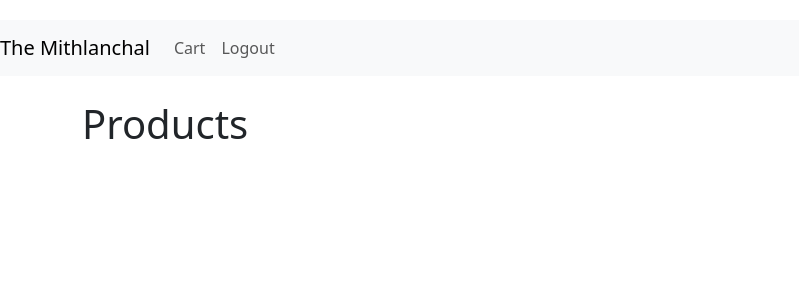
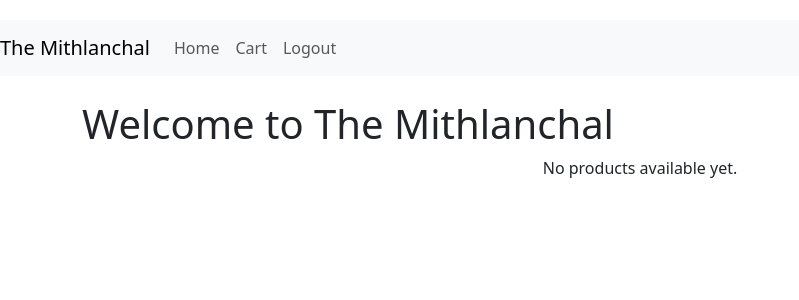
Before and after one commit to jhaBinoy/ecommerce-mithlanchal, a Flask app: page / in a window 1280 px wide. Shown: the top 300 px of the page, without its empty margins (0-799 px from the left). Run offline with Flask 3, Linux system fonts and the light colour scheme; the visitor is signed in with stand-in values (Sample User, id 1); some libraries are stand-ins or nearby versions.

Commit message:
Updated index.html with product loop and empty state

```diff
--- a/templates/index.html
+++ b/templates/index.html
@@ -2,42 +2,73 @@
 <html lang="en">
 <head>
     <meta charset="UTF-8">
-    <title>The Mithlanchal</title>
+    <meta name="viewport" content="width=device-width, initial-scale=1.0">
+    <title>The Mithlanchal - Home</title>
     <link rel="stylesheet" href="{{ url_for('static', filename='css/bootstrap.min.css') }}">
     <link rel="stylesheet" href="{{ url_for('static', filename='css/style.css') }}">
 </head>
 <body>
     <nav class="navbar navbar-expand-lg navbar-light bg-light">
         <a class="navbar-brand" href="/">The Mithlanchal</a>
-        <div class="navbar-nav">
-            <a class="nav-link" href="{{ url_for('cart') }}">Cart</a>
-            {% if current_user.is_authenticated %}
-                <a class="nav-link" href="{{ url_for('logout') }}">Logout</a>
-                {% if current_user.is_admin %}
-                    <a class="nav-link" href="{{ url_for('admin') }}">Admin</a>
+        <button class="navbar-toggler" type="button" data-toggle="collapse" data-target="#navbarNav" aria-controls="navbarNav" aria-expanded="false" aria-label="Toggle navigation">
+            <span class="navbar-toggler-icon"></span>
+        </button>
+        <div class="collapse navbar-collapse" id="navbarNav">
+            <ul class="navbar-nav ml-auto">
+                <li class="nav-item">
+                    <a class="nav-link" href="/">Home</a>
+                </li>
+                {% if current_user.is_authenticated %}
+                    {% if current_user.is_admin %}
+                        <li class="nav-item">
+                            <a class="nav-link" href="/admin">Admin</a>
+                        </li>
+                    {% endif %}
+                    <li class="nav-item">
+                        <a class="nav-link" href="/cart">Cart</a>
+                    </li>
+                    <li class="nav-item">
+                        <a class="nav-link" href="/logout">Logout</a>
+                    </li>
+                {% else %}
+                    <li class="nav-item">
+                        <a class="nav-link" href="/login">Login</a>
+                    </li>
+                    <li class="nav-item">
+                        <a class="nav-link" href="/signup">Sign Up</a>
+                    </li>
                 {% endif %}
-            {% else %}
-                <a class="nav-link" href="{{ url_for('login') }}">Login/Signup</a>
-            {% endif %}
+            </ul>
         </div>
     </nav>
+
     <div class="container mt-4">
-        <h1>Products</h1>
+        <h1>Welcome to The Mithlanchal</h1>
         <div class="row">
             {% for product in products %}
                 <div class="col-md-4 mb-4">
                     <div class="card">
-                        <img src="{{ url_for('static', filename='uploads/' + product.image) }}" class="card-img-top" alt="{{ product.name }}">
+                        {% if product.image %}
+                            <img src="{{ url_for('static', filename=product.image) }}" class="card-img-top" alt="{{ product.name }}">
+                        {% else %}
+                            <img src="{{ url_for('static', filename='images/placeholder.jpg') }}" class="card-img-top" alt="Placeholder">
+                        {% endif %}
                         <div class="card-body">
                             <h5 class="card-title">{{ product.name }}</h5>
-                            <p class="card-text">Rs {{ product.price }}</p>
-                            <a href="{{ url_for('product', id=product.id) }}" class="btn btn-primary">View</a>
+                            <p class="card-text">{{ product.description|truncate(100) }}</p>
+                            <p class="card-text"><strong>₹{{ product.price }}</strong></p>
+                            <a href="{{ url_for('product', id=product.id) }}" class="btn btn-primary">View Product</a>
                         </div>
                     </div>
+                </div>
+            {% else %}
+                <div class="col-12">
+                    <p class="text-center">No products available yet.</p>
                 </div>
             {% endfor %}
         </div>
     </div>
+
     <script src="{{ url_for('static', filename='js/bootstrap.min.js') }}"></script>
 </body>
 </html>
```
